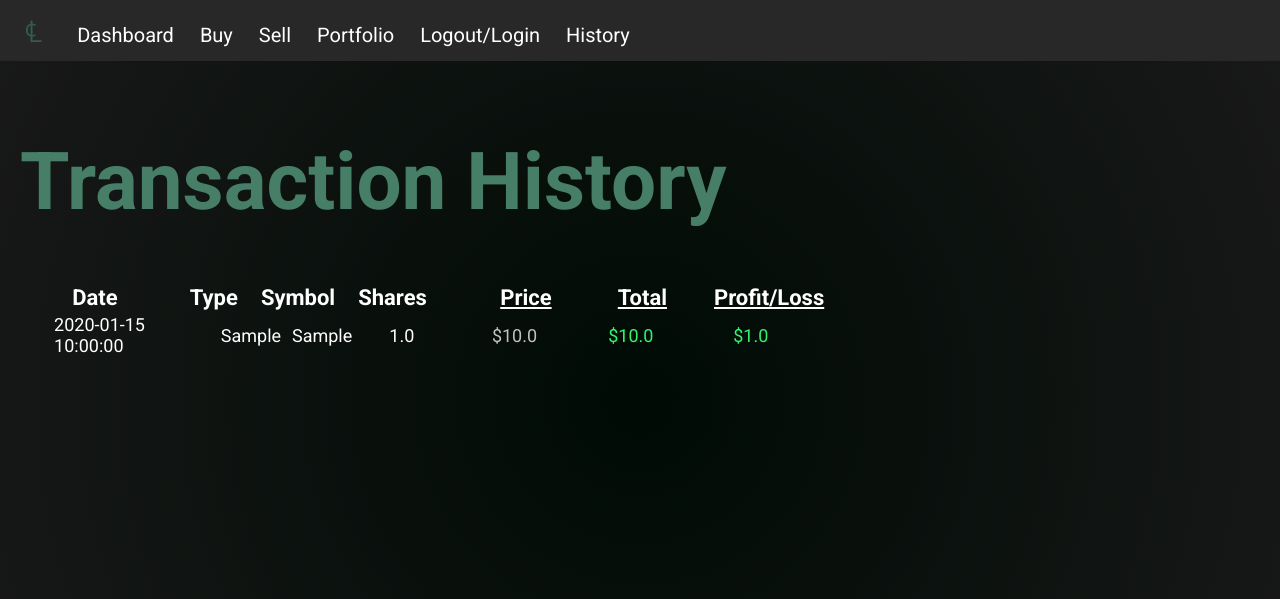
After one commit to Buraisu-tiu/TouZi, a Flask app: page /history in a window 1280 px wide. The commit adds this page. Shown: the top 599 px of the page. Run offline with Flask 3, Linux system fonts and the light colour scheme; a user stored in the database is signed in; tables that the repository leaves empty hold one stand-in row (values such as "Sample post").

```diff
--- a/Stock/app.py
+++ b/Stock/app.py
@@ -4,9 +4,16 @@ import os
 from flask import Flask, render_template, request, redirect, url_for, session
 from flask_sqlalchemy import SQLAlchemy
 from flask_migrate import Migrate
+from datetime import datetime
+
 
 app = Flask(__name__)
+
+# Fetch the PostgreSQL database URI from the environment variable
 database_uri = os.environ.get("DATABASE_URL")
+if not database_uri:
+    raise ValueError("No DATABASE_URL set for Flask application")
+
 print(f"DATABASE_URL: {database_uri}")  # Print the database URI to verify
 app.config['SQLALCHEMY_DATABASE_URI'] = database_uri
 app.config['SQLALCHEMY_TRACK_MODIFICATIONS'] = False
@@ -26,7 +33,7 @@ class User(db.Model):
     id = db.Column(db.Integer, primary_key=True)
     username = db.Column(db.String(80), unique=True, nullable=False)
     password = db.Column(db.String(120), nullable=False)
-    balance = db.Column(db.Float, nullable=False, default=1000.0)
+    balance = db.Column(db.Float, nullable=False, default=10000.0)
 
 class Portfolio(db.Model):
     __tablename__ = 'portfolios'
@@ -36,6 +43,19 @@ class Portfolio(db.Model):
     shares = db.Column(db.Float, nullable=False)
     purchase_price = db.Column(db.Float, nullable=False)  # Add this column
     user = db.relationship('User', backref=db.backref('portfolios', lazy=True))
+
+class Transaction(db.Model):
+    __tablename__ = 'transactions'
+    id = db.Column(db.Integer, primary_key=True)
+    user_id = db.Column(db.Integer, db.ForeignKey('users.id'), nullable=False)
+    symbol = db.Column(db.String(10), nullable=False)
+    shares = db.Column(db.Float, nullable=False)
+    price = db.Column(db.Float, nullable=False)
+    total_amount = db.Column(db.Float, nullable=False)
+    transaction_type = db.Column(db.String(4), nullable=False)  # 'BUY' or 'SELL'
+    timestamp = db.Column(db.DateTime, default=datetime.utcnow)
+    profit_loss = db.Column(db.Float, nullable=True)  # Add this column
+    user = db.relationship('User', backref=db.backref('transactions', lazy=True))
 
 def init_db():
     with app.app_context():
@@ -78,6 +98,33 @@ def dashboard():
     portfolio = Portfolio.query.filter_by(user_id=user_id).all()
     return render_template('dashboard.html', user=user, portfolio=portfolio)
 
+@app.route('/history')
+def transaction_history():
+    if 'user_id' not in session:
+        return redirect(url_for('login'))
+
+    user_id = session['user_id']
+    user = db.session.get(User, user_id)
+    transactions = Transaction.query.filter_by(user_id=user_id).order_by(Transaction.timestamp.desc()).all()
+
+    history = []
+    for t in transactions:
+        profit_loss = t.profit_loss if t.profit_loss is not None else 0.0
+        history.append({
+            'date': t.timestamp.strftime('%Y-%m-%d %H:%M:%S'),
+            'type': t.transaction_type,
+            'symbol': t.symbol,
+            'shares': t.shares,
+            'price': t.price,
+            'total': t.total_amount,
+            'profit_loss': round(profit_loss, 2)
+        })
+
+    return render_template('history.html', history=history, user=user)
+
+
+
+
 @app.route('/portfolio')
 def view_portfolio():
     if 'user_id' not in session:
@@ -112,26 +159,27 @@ def buy():
         return redirect(url_for('login'))
     user_id = session['user_id']
     user = db.session.get(User, user_id)
-    common_symbols = ['AAPL', 'MSFT', 'NVDA', 'AMZN', 'GOOGL', 'META', 'TSLA', 'AVGO', 'BRK-B', 'WMT ']
+    common_symbols = ['AAPL', 'GOOGL', 'MSFT', 'AMZN', 'TSLA']
     common_prices = fetch_common_stock_prices(common_symbols)
     if request.method == 'POST':
         symbol = request.form['symbol']
         df = fetch_stock_data(symbol)
         if df is not None:
-            latest_price = round(df.iloc[0]['c'], 2)
-            shares = round(float(request.form['shares']), 2)
-            cost = round(latest_price * shares, 2)
+            latest_price = df.iloc[0]['c']
+            shares = float(request.form['shares'])
+            cost = float(latest_price * shares)
             if user.balance >= cost:
                 portfolio = Portfolio.query.filter_by(user_id=user_id, symbol=symbol).first()
                 if portfolio:
-                    portfolio.shares = round(portfolio.shares + shares, 2)
-                    portfolio.purchase_price = round(
-                        (portfolio.purchase_price * portfolio.shares + latest_price * shares) /
-                        (portfolio.shares + shares), 2)  # Update average purchase price
+                    portfolio.shares = float(portfolio.shares) + shares
                 else:
                     portfolio = Portfolio(user_id=user_id, symbol=symbol, shares=shares, purchase_price=latest_price)
                     db.session.add(portfolio)
-                user.balance = round(user.balance - cost, 2)
+                user.balance = float(user.balance) - cost
+
+                # Calculate and save profit/loss for the transaction
+                transaction = Transaction(user_id=user_id, symbol=symbol, shares=shares, price=latest_price, total_amount=cost, transaction_type='BUY', profit_loss=0.0)
+                db.session.add(transaction)
                 db.session.commit()
                 return redirect(url_for('dashboard'))
             else:
@@ -140,27 +188,33 @@ def buy():
             return "Failed to fetch stock data."
     return render_template('buy.html', user=user, common_prices=common_prices)
 
+
 @app.route('/sell', methods=['GET', 'POST'])
 def sell():
     if 'user_id' not in session:
         return redirect(url_for('login'))
     user_id = session['user_id']
     user = db.session.get(User, user_id)
-    common_symbols = ['AAPL', 'MSFT', 'NVDA', 'AMZN', 'GOOGL', 'META', 'TSLA', 'AVGO', 'BRK-B', 'WMT']
+    common_symbols = ['AAPL', 'GOOGL', 'MSFT', 'AMZN', 'TSLA']
     common_prices = fetch_common_stock_prices(common_symbols)
     if request.method == 'POST':
         symbol = request.form['symbol']
         df = fetch_stock_data(symbol)
         if df is not None:
-            latest_price = round(df.iloc[0]['c'], 2)
-            shares_to_sell = round(float(request.form['shares']), 2)
+            latest_price = df.iloc[0]['c']
+            shares_to_sell = float(request.form['shares'])
             portfolio = Portfolio.query.filter_by(user_id=user_id, symbol=symbol).first()
             if portfolio and portfolio.shares >= shares_to_sell:
-                proceeds = round(latest_price * shares_to_sell, 2)
-                portfolio.shares = round(portfolio.shares - shares_to_sell, 2)
+                proceeds = float(latest_price * shares_to_sell)
+                portfolio.shares -= shares_to_sell
                 if portfolio.shares == 0:
                     db.session.delete(portfolio)
-                user.balance = round(user.balance + proceeds, 2)
+                user.balance = float(user.balance) + proceeds
+
+                # Calculate and save profit/loss for the transaction
+                profit_loss = (latest_price - portfolio.purchase_price) * shares_to_sell
+                transaction = Transaction(user_id=user_id, symbol=symbol, shares=shares_to_sell, price=latest_price, total_amount=proceeds, transaction_type='SELL', profit_loss=round(profit_loss, 2))
+                db.session.add(transaction)
                 db.session.commit()
                 return redirect(url_for('dashboard'))
             else:
@@ -168,6 +222,7 @@ def sell():
         else:
             return "Failed to fetch stock data."
     return render_template('sell.html', user=user, common_prices=common_prices)
+
 
 @app.route('/logout')
 def logout():
--- a/Stock/static/styles.css
+++ b/Stock/static/styles.css
@@ -219,3 +219,44 @@ th {
     margin: 20px;
     border-radius: 10px;
 }
+
+
+.price {
+    padding-left: 8%;
+    padding-right: 7%;
+    text-decoration: underline;
+}
+
+.total_stock_price {
+    padding-left: 18%;
+    padding-right: 7%;
+    text-decoration: underline;
+}
+
+.profit_loss {
+    padding-left: 25%;
+    padding-right: 7%;
+    text-decoration: underline;
+}
+
+.transaction_price {
+    padding-left: 6.7%;
+    padding-right: 7%;
+    color: #c2c2c2;
+}
+
+.transaction_total {
+    padding-left: 16.5%;
+    padding-right: 7%;
+    color: #32f56d;
+}
+
+.profit {
+    padding-left: 28%;
+    color: #32f56d;
+}
+
+.loss {
+    padding-left: 28%;
+    color: #ff3d3d;
+}
--- a/Stock/templates/base.html
+++ b/Stock/templates/base.html
@@ -15,6 +15,7 @@
         <a href="{{ url_for('sell') }}" class='Dashboard'>Sell</a>
         <a href="{{ url_for('view_portfolio') }}" class='Dashboard'>Portfolio</a>
         <a href="{{ url_for('logout') }}" class='Dashboard'>Logout/Login</a>
+        <a href="{{ url_for('transaction_history') }}" class='Dashboard'>History</a>
     </nav>
     <main>
         {% block content %}{% endblock %}
--- /dev/null
+++ b/Stock/templates/history.html
@@ -0,0 +1,34 @@
+{% extends "base.html" %}
+{% block content %}
+<h1>Transaction History</h1>
+<div class="table-container">
+    <table>
+        <thead>
+            <tr>
+                <th>Date</th>
+                <th>Type</th>
+                <th>Symbol</th>
+                <th>Shares</th>
+                <th class="price">Price</th>
+                <th class='total_stock_price'>Total</th>
+                <th class='profit_loss'>Profit/Loss</th>
+            </tr>
+        </thead>
+        <tbody>
+            {% for transaction in history %}
+            <tr>
+                <td>{{ transaction.date }}</td>
+                <td class="{{ transaction.type.lower() }}">{{ transaction.type }}</td>
+                <td>{{ transaction.symbol }}</td>
+                <td>{{ transaction.shares }}</td>
+                <td class="transaction_price">${{ transaction.price }}</td>
+                <td class="transaction_total ">${{ transaction.total }}</td>
+                <td class="{{ 'profit' if transaction.profit_loss > 0 else 'loss' }}">
+                    ${{ transaction.profit_loss }}
+                </td>
+            </tr>
+            {% endfor %}
+        </tbody>
+    </table>
+</div>
+{% endblock %}
```
Also changed, not shown: Stock/instance/local_database.db.
